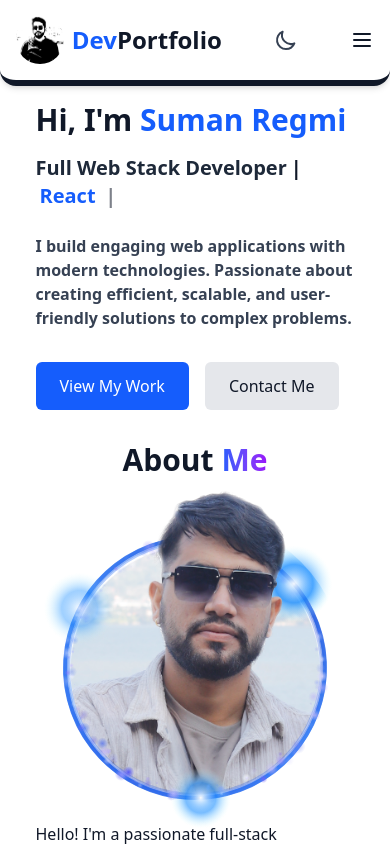
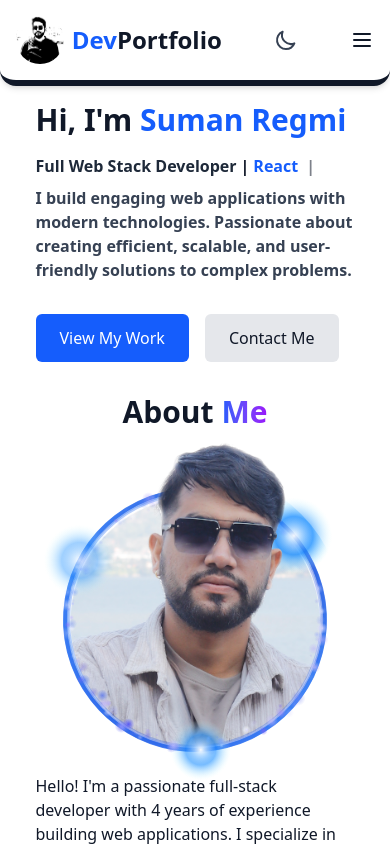
Before and after one commit to SumaniqueCode/SumaniqueCode, a React (Vite) app: page /home in a window 390 px wide. Shown: the top 846 px of the page. Built offline with nearby package versions, Linux system fonts and the light colour scheme.

Commit message:
Responsive UI fix

```diff
--- a/src/portfolio/components/Hero.tsx
+++ b/src/portfolio/components/Hero.tsx
@@ -53,7 +53,7 @@ const Hero = ({ darkMode, setActiveSection }: heroProps) => {
                 <h1 className="text-3xl lg:text-6xl font-bold mb-4"  style={{ animation: ' fadeInDown 0.5s ease-out' }}>
                     Hi, I'm <span className={`${darkMode ? 'text-blue-400' : 'text-blue-600'}`}>Suman Regmi</span>
                 </h1>
-                <h2 className="text-xl md:text-2xl lg:text-4xl font-semibold mb-6"  style={{ animation: ' fadeInDown 0.5s ease-out' }}>
+                <h2 className="text-md md:text-2xl lg:text-4xl font-bold md:font-semibold mb-2 md:mb-4 lg:mb-6"  style={{ animation: ' fadeInDown 0.5s ease-out' }}>
                     <span className={`${darkMode ? 'text-gray-300' : 'text-gray-800'}`}>Full Web Stack Developer</span>
                     <span className="inline-block animate-blink ml-1">|</span>
                     <span className={`${darkMode ? 'text-blue-400' : 'text-blue-600'} ml-1`}>{displayText} </span>
```
